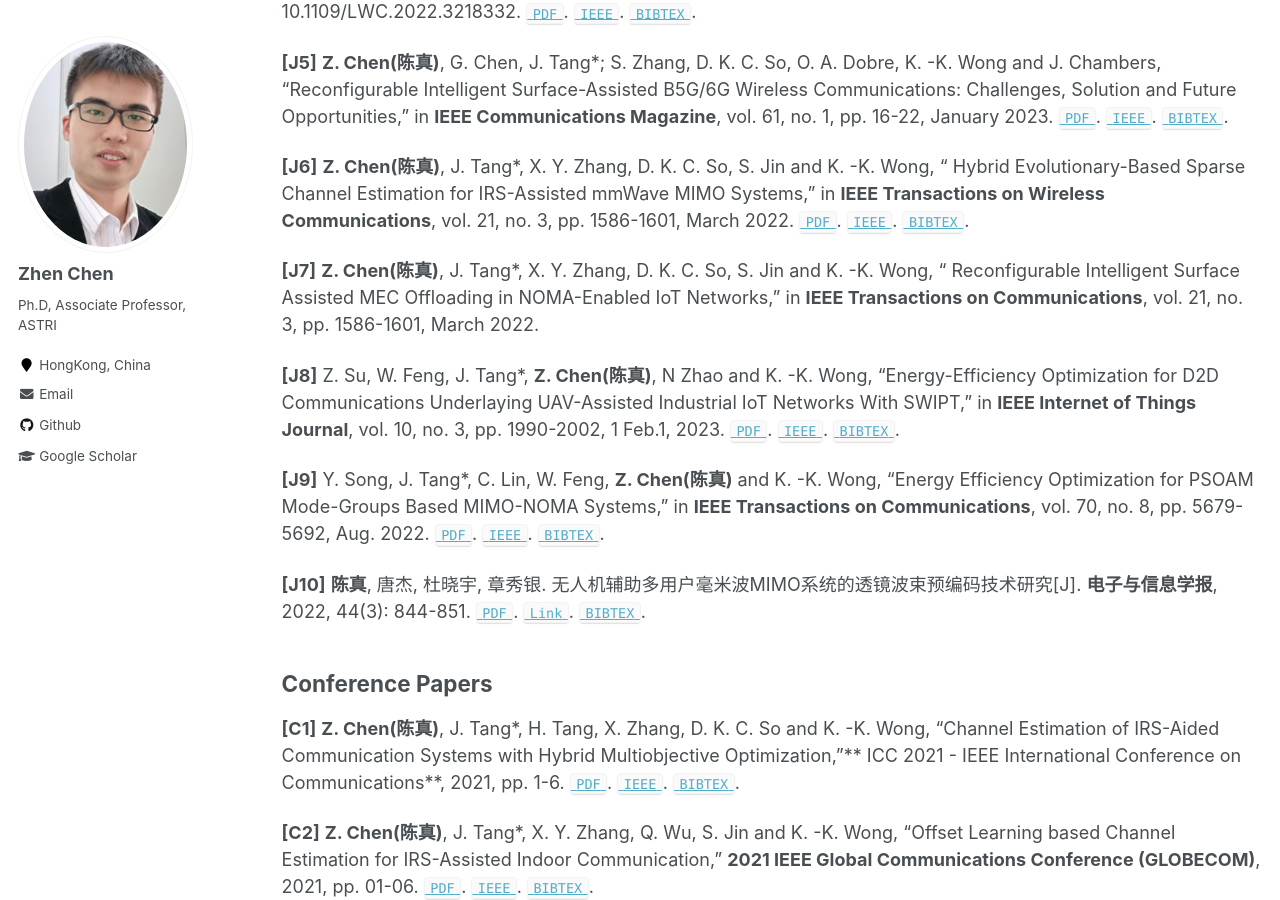
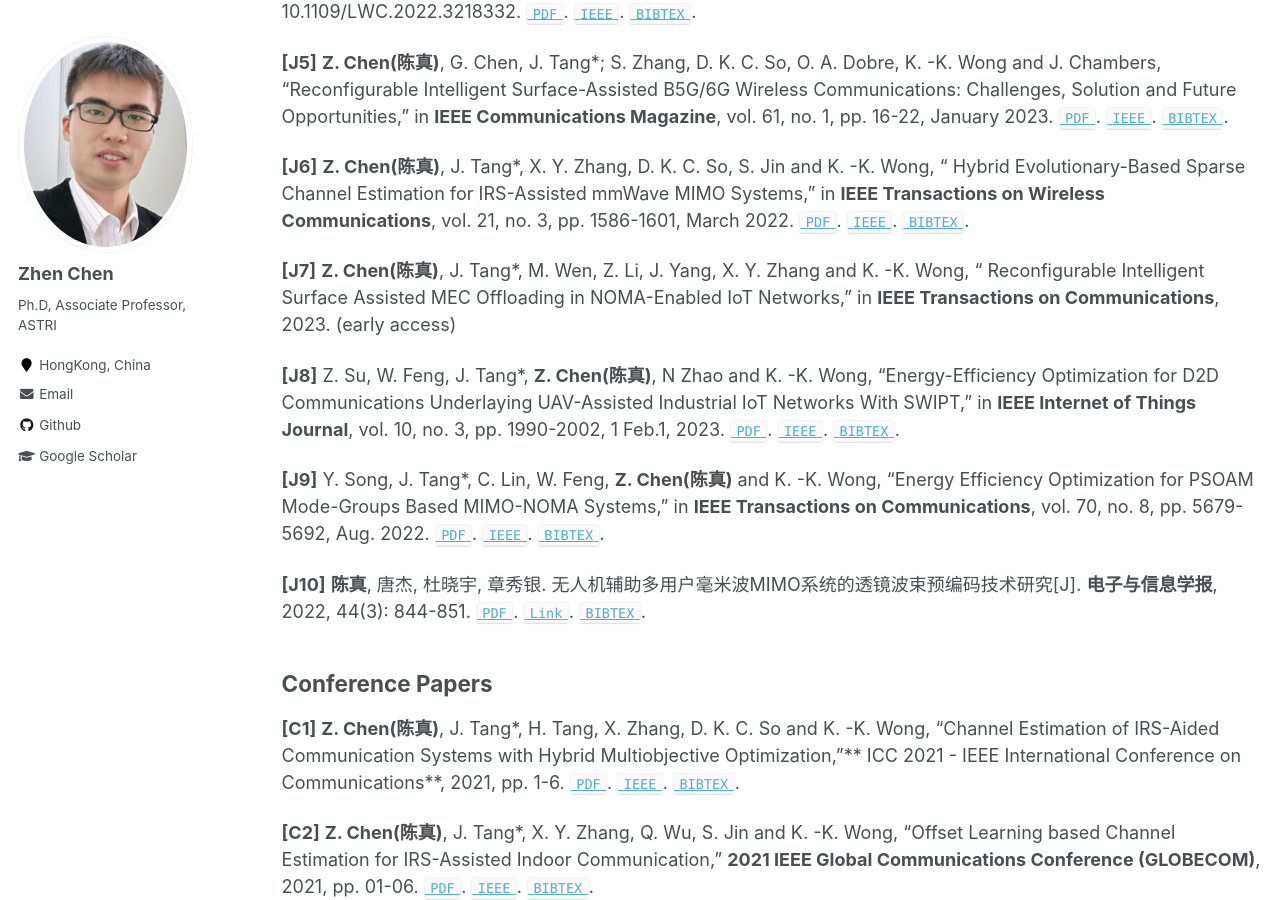
Before and after one commit to baile035/chenz_CV, a Jekyll site: the page built from _pages/publications.md, in a window 1280 px wide and 900 px high, scrolled down 650 px. Built offline with Jekyll 4.4.1, drawn with Linux system fonts in a browser that asks for light colours.

Commit message:
Update publications.md

```diff
--- a/_pages/publications.md
+++ b/_pages/publications.md
@@ -42,7 +42,7 @@ Journal Articles
 [`IEEE`](https://ieeexplore.ieee.org/abstract/document/9521836/).
 [`BIBTEX`](https://baile035.github.io/chenz_CV/files/Hybrid_Evolutionary-Based_Sparse_Channel_Estimation_for_IRS-Assisted_mmWave_MIMO_Systems.bib).
 
-**[J7]** **Z. Chen(陈真)**, J. Tang*, X. Y. Zhang, D. K. C. So, S. Jin and K. -K. Wong, " Reconfigurable Intelligent Surface Assisted MEC Offloading in NOMA-Enabled IoT Networks," in **IEEE Transactions on Communications**, vol. 21, no. 3, pp. 1586-1601, March 2022.
+**[J7]** **Z. Chen(陈真)**, J. Tang*, M. Wen, Z. Li, J. Yang, X. Y. Zhang and K. -K. Wong, " Reconfigurable Intelligent Surface Assisted MEC Offloading in NOMA-Enabled IoT Networks," in **IEEE Transactions on Communications**, 2023. (early access)
 
 
 
```
